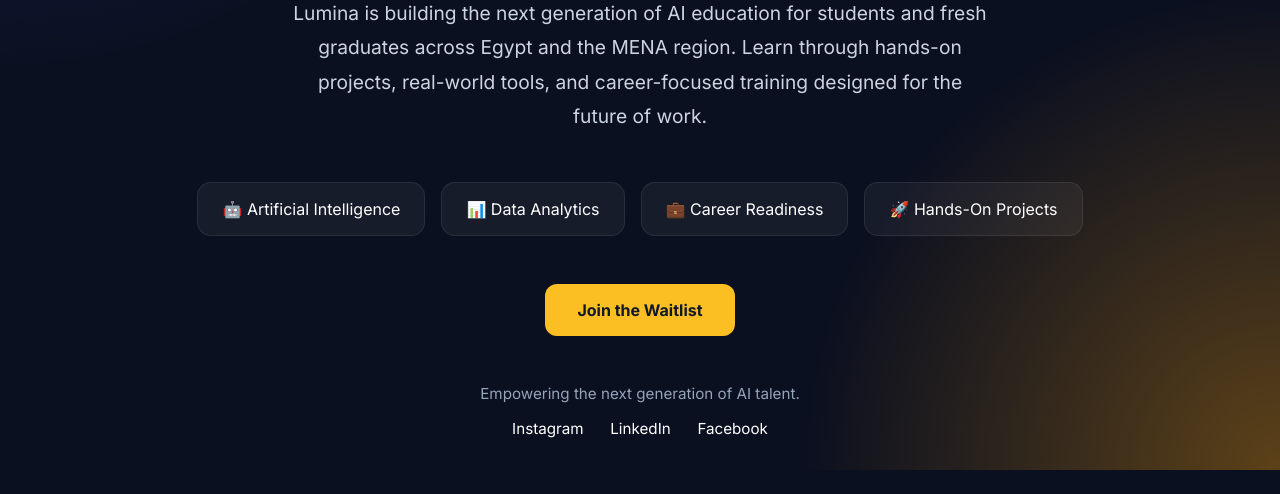
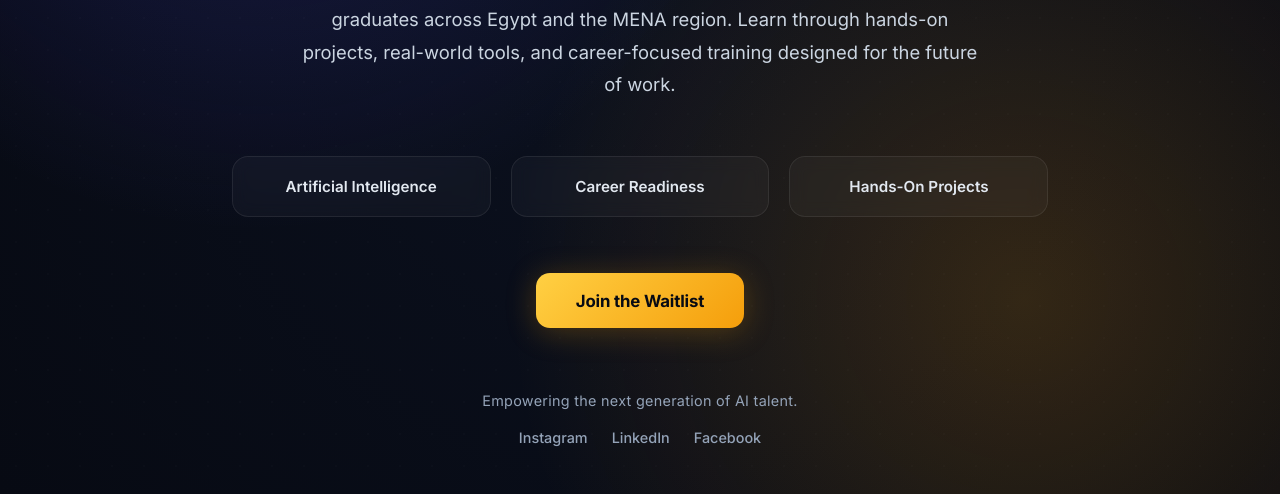
Before and after one commit to luminaatech-droid/Lumina, a plain HTML site: page index.html in a window 1280 px wide. Shown: the part 478-972 px from the top of the page. Before the commit the page ends 948 px from the top, so only its background shows below. Drawn offline with Linux system fonts and the light colour scheme.

Commit message:
Update index.html

```diff
--- a/index.html
+++ b/index.html
@@ -3,165 +3,266 @@
 <head>
     <meta charset="UTF-8">
     <meta name="viewport" content="width=device-width, initial-scale=1.0">
-
     <title>Lumina | Coming Soon</title>
-
     <link href="https://fonts.googleapis.com/css2?family=Inter:wght@300;400;500;600;700;800&display=swap" rel="stylesheet">
-
     <style>
-*{
-    margin:0;
-    padding:0;
-    box-sizing:border-box;
+        :root {
+            --bg-dark: #070a13;
+            --panel-bg: rgba(255, 255, 255, 0.03);
+            --panel-border: rgba(255, 255, 255, 0.08);
+            --primary-gold: #FBBF24;
+            --accent-purple: #4F46E5;
+            --text-main: #ffffff;
+            --text-muted: #94a3b8;
         }
 
-body{
-    font-family:'Inter',sans-serif;
-    background:#0B1020;
-    color:white;
-    min-height:100vh;
-    overflow-x:hidden;
+        * {
+            margin: 0;
+            padding: 0;
+            box-sizing: border-box;
         }
 
-.hero{
-    min-height:100vh;
-    display:flex;
-    align-items:center;
-    justify-content:center;
-    text-align:center;
-    padding:2rem;
-    position:relative;
+        body {
+            font-family: 'Inter', sans-serif;
+            background-color: var(--bg-dark);
+            color: var(--text-main);
+            min-height: 100vh;
+            overflow-x: hidden;
+            display: flex;
+            flex-direction: column;
+            justify-content: center;
         }
 
-.hero::before{
-    content:"";
-    position:absolute;
-    inset:0;
-    background:
-    radial-gradient(circle at top left,#4F46E5 0%,transparent 35%),
-    radial-gradient(circle at bottom right,#F59E0B 0%,transparent 30%);
-    opacity:.35;
+        .hero {
+            min-height: 100vh;
+            display: flex;
+            align-items: center;
+            justify-content: center;
+            text-align: center;
+            padding: 3rem 1.5rem;
+            position: relative;
         }
 
-.container{
-    max-width:900px;
-    position:relative;
-    z-index:2;
+        /* Abstract Premium Glow System */
+        .hero::before {
+            content: "";
+            position: absolute;
+            inset: 0;
+            background:
+                radial-gradient(circle at 20% 20%, rgba(79, 70, 229, 0.25) 0%, transparent 40%),
+                radial-gradient(circle at 80% 80%, rgba(245, 158, 11, 0.18) 0%, transparent 40%),
+                radial-gradient(circle at 50% 50%, rgba(15, 23, 42, 0.5) 0%, transparent 100%);
+            z-index: 1;
         }
 
-.logo{
-    font-size:4rem;
-    font-weight:800;
-    margin-bottom:1rem;
-    letter-spacing:-2px;
+        /* Modern tech mesh subtle accents */
+        .hero::after {
+            content: "";
+            position: absolute;
+            inset: 0;
+            background-image: radial-gradient(rgba(255, 255, 255, 0.015) 1px, transparent 1px);
+            background-size: 32px 32px;
+            opacity: 0.8;
+            z-index: 1;
         }
 
-.logo span{
-    color:#FBBF24;
+        .container {
+            max-width: 850px;
+            position: relative;
+            z-index: 2;
         }
 
-.badge{
-    display:inline-block;
-    padding:.6rem 1.2rem;
-    background:rgba(255,255,255,.08);
-    border:1px solid rgba(255,255,255,.1);
-    border-radius:999px;
-    margin-bottom:2rem;
-    font-size:.9rem;
+        /* Logo Branding Integration */
+        .brand-wrapper {
+            display: flex;
+            flex-direction: column;
+            align-items: center;
+            gap: 0.75rem;
+            margin-bottom: 2.5rem;
         }
 
-h1{
-    font-size:clamp(2.5rem,6vw,5rem);
-    line-height:1.1;
-    margin-bottom:1.5rem;
+        .logo-img {
+            height: 70px;
+            width: auto;
+            object-fit: contain;
+            filter: drop-shadow(0 4px 20px rgba(79, 70, 229, 0.3));
         }
 
-.highlight{
-    color:#FBBF24;
+        .logo-text {
+            font-size: 2.2rem;
+            font-weight: 800;
+            letter-spacing: -1px;
+            background: linear-gradient(135deg, #ffffff 60%, #cbd5e1);
+            -webkit-background-clip: text;
+            -webkit-text-fill-color: transparent;
         }
 
-.subtitle{
-    font-size:1.2rem;
-    line-height:1.8;
-    color:#cbd5e1;
-    max-width:700px;
-    margin:auto;
+        .badge {
+            display: inline-flex;
+            align-items: center;
+            padding: 0.5rem 1.2rem;
+            background: rgba(255, 255, 255, 0.04);
+            border: 1px solid rgba(255, 255, 255, 0.09);
+            border-radius: 999px;
+            margin-bottom: 2rem;
+            font-size: 0.85rem;
+            font-weight: 600;
+            letter-spacing: 0.05em;
+            text-transform: uppercase;
+            color: var(--primary-gold);
+            box-shadow: inset 0 1px 0 rgba(255, 255, 255, 0.05);
         }
 
-.features{
-    display:flex;
-    flex-wrap:wrap;
-    justify-content:center;
-    gap:1rem;
-    margin:3rem 0;
+        h1 {
+            font-size: clamp(2.2rem, 5vw, 4.2rem);
+            font-weight: 800;
+            line-height: 1.15;
+            margin-bottom: 1.5rem;
+            letter-spacing: -0.03em;
+            background: linear-gradient(to bottom, #ffffff 70%, #94a3b8);
+            -webkit-background-clip: text;
+            -webkit-text-fill-color: transparent;
         }
 
-.feature{
-    background:rgba(255,255,255,.05);
-    padding:1rem 1.5rem;
-    border-radius:14px;
-    border:1px solid rgba(255,255,255,.08);
+        .highlight {
+            background: linear-gradient(135deg, #FFD043 0%, #F59E0B 100%);
+            -webkit-background-clip: text;
+            -webkit-text-fill-color: transparent;
+            display: inline-block;
         }
 
-.cta{
-    margin-top:2rem;
+        .subtitle {
+            font-size: 1.15rem;
+            line-height: 1.75;
+            color: #cbd5e1;
+            max-width: 680px;
+            margin: 0 auto;
+            font-weight: 400;
         }
 
-.btn{
-    display:inline-block;
-    padding:1rem 2rem;
-    background:#FBBF24;
-    color:#111827;
-    text-decoration:none;
-    border-radius:12px;
-    font-weight:700;
-    transition:.3s;
+        /* 3-Column Clean Pillar Framework */
+        .features {
+            display: grid;
+            grid-template-columns: repeat(3, 1fr);
+            gap: 1.25rem;
+            margin: 3.5rem 0;
         }
 
-.btn:hover{
-    transform:translateY(-2px);
+        .feature {
+            background: var(--panel-bg);
+            padding: 1.25rem 1.5rem;
+            border-radius: 16px;
+            border: 1px solid var(--panel-border);
+            backdrop-filter: blur(8px);
+            font-size: 0.95rem;
+            font-weight: 600;
+            color: #e2e8f0;
+            transition: all 0.3s cubic-bezier(0.4, 0, 0.2, 1);
+            display: flex;
+            align-items: center;
+            justify-content: center;
         }
 
-.footer{
-    margin-top:3rem;
-    color:#94a3b8;
-    font-size:.95rem;
+        .feature:hover {
+            background: rgba(255, 255, 255, 0.06);
+            border-color: rgba(255, 255, 255, 0.15);
+            transform: translateY(-2px);
         }
 
-.socials{
-    margin-top:1rem;
+        .cta {
+            margin-top: 2rem;
         }
 
-.socials a{
-    color:white;
-    text-decoration:none;
-    margin:0 .7rem;
+        /* High-Converting Glowing Action Button */
+        .btn {
+            display: inline-block;
+            padding: 1.1rem 2.5rem;
+            background: linear-gradient(135deg, #FFD043 0%, #F59E0B 100%);
+            color: #070a13;
+            text-decoration: none;
+            border-radius: 14px;
+            font-weight: 700;
+            font-size: 1.05rem;
+            letter-spacing: -0.01em;
+            transition: all 0.3s cubic-bezier(0.4, 0, 0.2, 1);
+            box-shadow: 0 4px 30px rgba(245, 158, 11, 0.25);
+            position: relative;
         }
 
-@media(max-width:768px){
-    .logo{
-        font-size:3rem;
+        .btn:hover {
+            transform: translateY(-3px);
+            box-shadow: 0 12px 35px rgba(245, 158, 11, 0.4);
         }
 
-    .subtitle{
-        font-size:1rem;
+        .btn:active {
+            transform: translateY(-1px);
+        }
+
+        .footer {
+            margin-top: 4rem;
+            color: var(--text-muted);
+            font-size: 0.9rem;
+        }
+
+        .footer p {
+            letter-spacing: 0.02em;
+        }
+
+        .socials {
+            margin-top: 1.25rem;
+            display: flex;
+            justify-content: center;
+            gap: 1.5rem;
+        }
+
+        .socials a {
+            color: var(--text-muted);
+            text-decoration: none;
+            font-size: 0.9rem;
+            font-weight: 500;
+            transition: color 0.2s ease;
+        }
+
+        .socials a:hover {
+            color: var(--primary-gold);
+        }
+
+        /* Responsive Layout Optimization */
+        @media (max-width: 768px) {
+            .features {
+                grid-template-columns: 1fr;
+                gap: 0.85rem;
+                padding: 0 1rem;
+            }
+
+            .logo-img {
+                height: 55px;
+            }
+
+            .subtitle {
+                font-size: 1rem;
+                line-height: 1.6;
+            }
+
+            .btn {
+                width: 100%;
+                max-width: 320px;
             }
         }
     </style>
 </head>
-
 <body>
 
     <section class="hero">
-
         <div class="container">
 
-<div class="logo">
-Lumina<span>.</span>
+            <div class="brand-wrapper">
+                <img src="Lumina pfp.png" alt="Lumina Logo" class="logo-img">
+                <div class="logo-text">Lumina</div>
             </div>
 
             <div class="badge">
-🚀 Coming Soon
+                Launching Soon
             </div>
 
             <h1>
@@ -170,15 +271,13 @@ That Actually Get You Hired
             </h1>
 
             <p class="subtitle">
-Lumina is building the next generation of AI education for students and fresh graduates across Egypt and the MENA region.
-Learn through hands-on projects, real-world tools, and career-focused training designed for the future of work.
+                Lumina is building the next generation of AI education for students and fresh graduates across Egypt and the MENA region. Learn through hands-on projects, real-world tools, and career-focused training designed for the future of work.
             </p>
 
             <div class="features">
-<div class="feature">🤖 Artificial Intelligence</div>
-<div class="feature">📊 Data Analytics</div>
-<div class="feature">💼 Career Readiness</div>
-<div class="feature">🚀 Hands-On Projects</div>
+                <div class="feature">Artificial Intelligence</div>
+                <div class="feature">Career Readiness</div>
+                <div class="feature">Hands-On Projects</div>
             </div>
 
             <div class="cta">
@@ -188,10 +287,7 @@ Join the Waitlist
             </div>
 
             <div class="footer">
-<p>
-Empowering the next generation of AI talent.
-</p>
-
+                <p>Empowering the next generation of AI talent.</p>
                 <div class="socials">
                     <a href="#">Instagram</a>
                     <a href="#">LinkedIn</a>
@@ -200,7 +296,6 @@ Empowering the next generation of AI talent.
             </div>
 
         </div>
-
     </section>
 
 </body>
```
Lines whose indentation alone changed are shown as unchanged.
